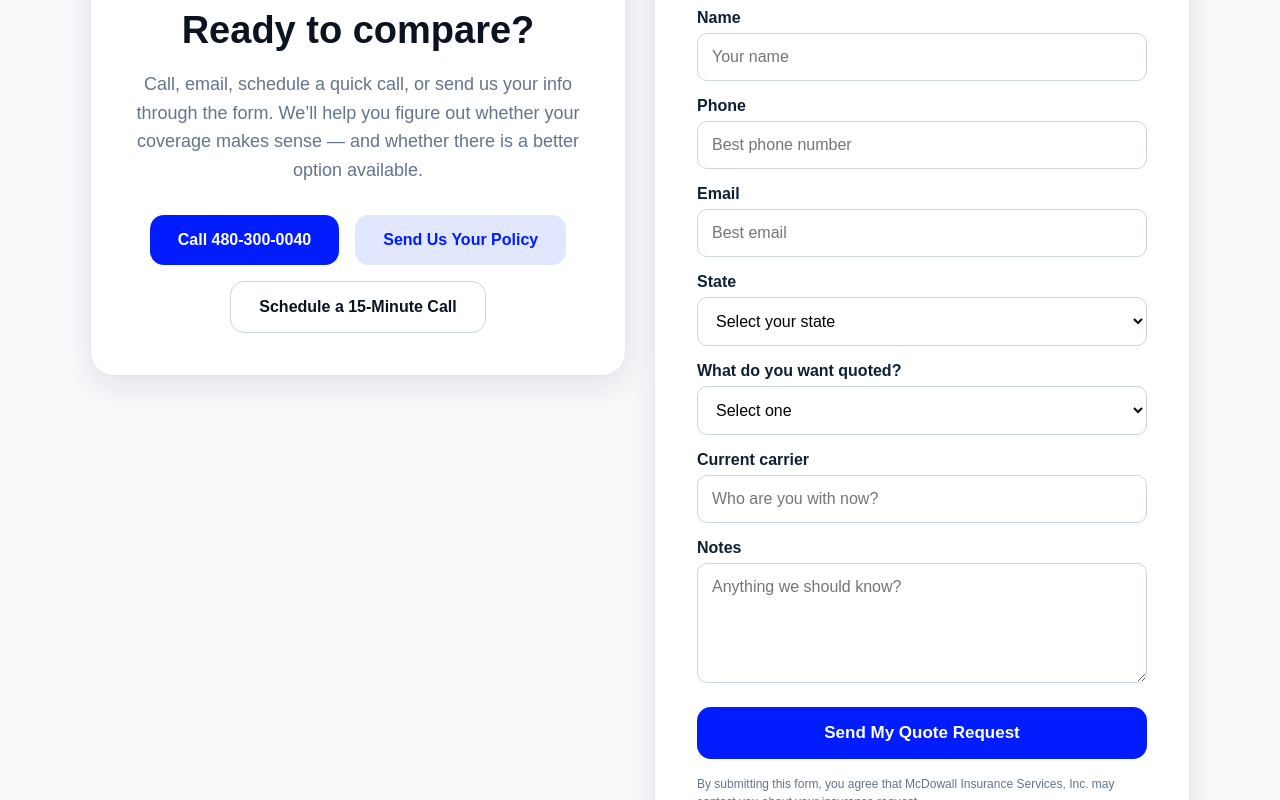
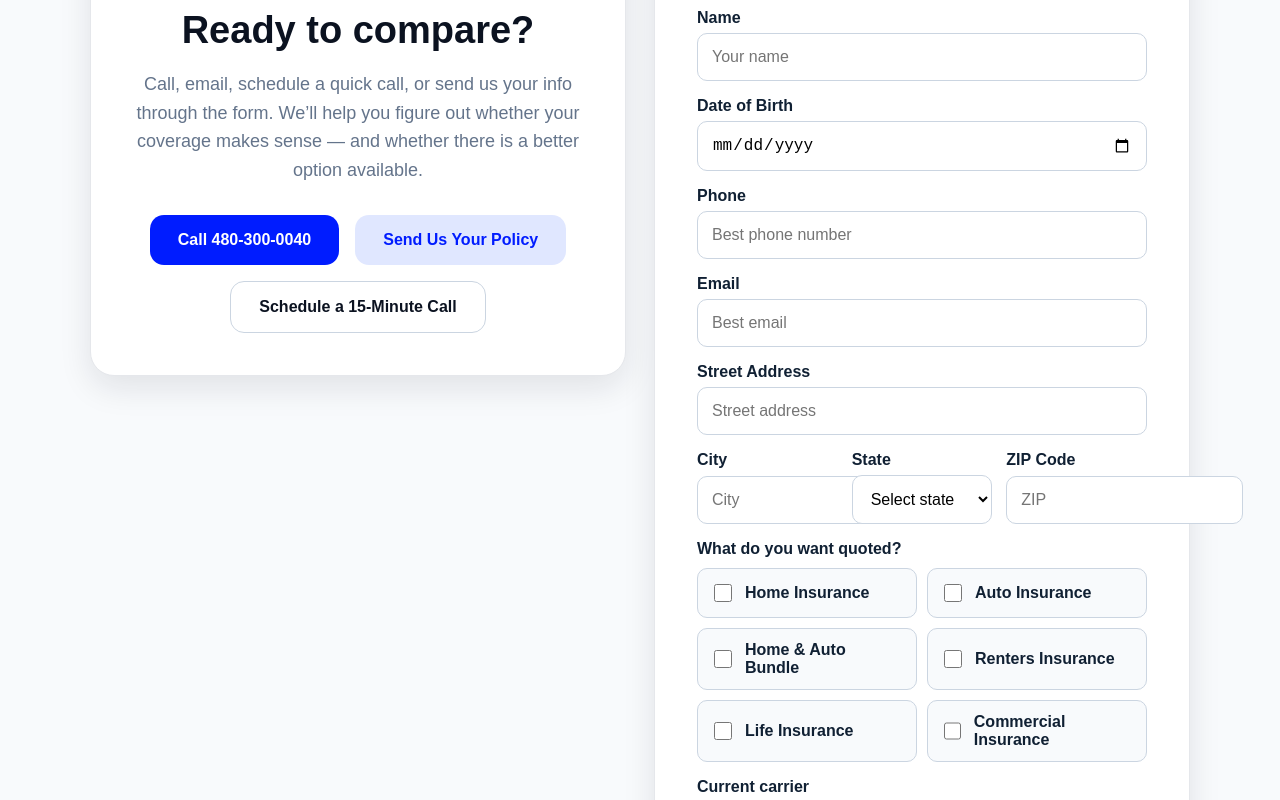
Before and after one commit to MarkMcD23/mcdowall-insurance-site, a Next.js app: page / in a window 1280 px wide. Shown: the part 3080-3880 px from the top of the page. Built offline with nearby package versions, Linux system fonts and the light colour scheme.

Commit message:
Update page.tsx

```diff
--- a/app/page.tsx
+++ b/app/page.tsx
@@ -643,8 +643,8 @@ export default function Home() {
                 marginBottom: "24px",
               }}
             >
-              Tell us what you need help with. No novel required — unless your
-              current policy is a horror story.
+              Give us the basics and we’ll take it from there. No novel required
+              — unless your current policy is a horror story.
             </p>
 
             <input type="hidden" name="_subject" value="New Website Quote Request" />
@@ -657,6 +657,21 @@ export default function Home() {
                   name="name"
                   required
                   placeholder="Your name"
+                  style={{
+                    padding: "14px",
+                    borderRadius: "10px",
+                    border: "1px solid #cbd5e1",
+                    fontSize: "16px",
+                  }}
+                />
+              </label>
+
+              <label style={{ display: "grid", gap: "6px", fontWeight: 700 }}>
+                Date of Birth
+                <input
+                  type="date"
+                  name="date_of_birth"
+                  required
                   style={{
                     padding: "14px",
                     borderRadius: "10px",
@@ -699,6 +714,45 @@ export default function Home() {
               </label>
 
               <label style={{ display: "grid", gap: "6px", fontWeight: 700 }}>
+                Street Address
+                <input
+                  type="text"
+                  name="street_address"
+                  required
+                  placeholder="Street address"
+                  style={{
+                    padding: "14px",
+                    borderRadius: "10px",
+                    border: "1px solid #cbd5e1",
+                    fontSize: "16px",
+                  }}
+                />
+              </label>
+
+              <div
+                style={{
+                  display: "grid",
+                  gridTemplateColumns: "repeat(auto-fit, minmax(140px, 1fr))",
+                  gap: "14px",
+                }}
+              >
+                <label style={{ display: "grid", gap: "6px", fontWeight: 700 }}>
+                  City
+                  <input
+                    type="text"
+                    name="city"
+                    required
+                    placeholder="City"
+                    style={{
+                      padding: "14px",
+                      borderRadius: "10px",
+                      border: "1px solid #cbd5e1",
+                      fontSize: "16px",
+                    }}
+                  />
+                </label>
+
+                <label style={{ display: "grid", gap: "6px", fontWeight: 700 }}>
                   State
                   <select
                     name="state"
@@ -713,7 +767,7 @@ export default function Home() {
                     }}
                   >
                     <option value="" disabled>
-                    Select your state
+                      Select state
                     </option>
                     <option value="Arizona">Arizona</option>
                     <option value="Nevada">Nevada</option>
@@ -726,31 +780,67 @@ export default function Home() {
                 </label>
 
                 <label style={{ display: "grid", gap: "6px", fontWeight: 700 }}>
-                What do you want quoted?
-                <select
-                  name="insurance_type"
+                  ZIP Code
+                  <input
+                    type="text"
+                    name="zip_code"
                     required
-                  defaultValue=""
+                    placeholder="ZIP"
                     style={{
                       padding: "14px",
                       borderRadius: "10px",
                       border: "1px solid #cbd5e1",
                       fontSize: "16px",
-                    background: "white",
+                    }}
+                  />
+                </label>
+              </div>
+
+              <div style={{ display: "grid", gap: "10px" }}>
+                <div style={{ fontWeight: 700 }}>What do you want quoted?</div>
+
+                <div
+                  style={{
+                    display: "grid",
+                    gridTemplateColumns: "repeat(auto-fit, minmax(170px, 1fr))",
+                    gap: "10px",
                   }}
                 >
-                  <option value="" disabled>
-                    Select one
-                  </option>
-                  <option value="Home">Home</option>
-                  <option value="Auto">Auto</option>
-                  <option value="Home and Auto Bundle">Home and Auto Bundle</option>
-                  <option value="Renters">Renters</option>
-                  <option value="Life">Life</option>
-                  <option value="Commercial">Commercial</option>
-                  <option value="Not sure">Not sure</option>
-                </select>
+                  {[
+                    "Home Insurance",
+                    "Auto Insurance",
+                    "Home & Auto Bundle",
+                    "Renters Insurance",
+                    "Life Insurance",
+                    "Commercial Insurance",
+                  ].map((type) => (
+                    <label
+                      key={type}
+                      style={{
+                        display: "flex",
+                        alignItems: "center",
+                        gap: "10px",
+                        padding: "12px",
+                        border: "1px solid #cbd5e1",
+                        borderRadius: "10px",
+                        fontWeight: 600,
+                        background: "#f8fafc",
+                      }}
+                    >
+                      <input
+                        type="checkbox"
+                        name="insurance_types"
+                        value={type}
+                        style={{
+                          width: "18px",
+                          height: "18px",
+                        }}
+                      />
+                      {type}
                     </label>
+                  ))}
+                </div>
+              </div>
 
               <label style={{ display: "grid", gap: "6px", fontWeight: 700 }}>
                 Current carrier
@@ -811,6 +901,7 @@ export default function Home() {
               >
                 By submitting this form, you agree that McDowall Insurance
                 Services, Inc. may contact you about your insurance request.
+                Coverage is subject to underwriting approval and policy terms.
               </p>
             </div>
           </form>
```
Lines whose indentation alone changed are shown as unchanged.
